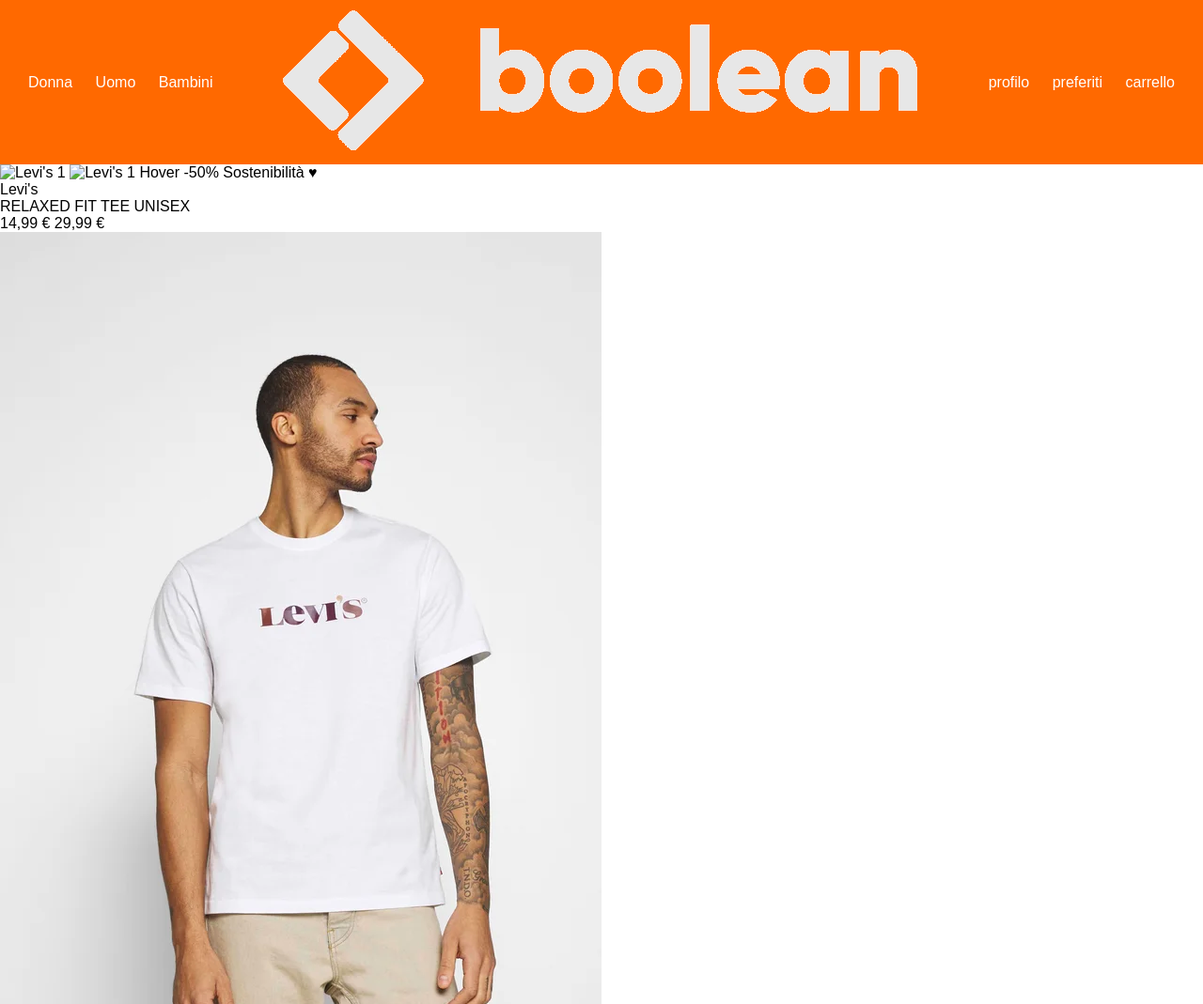
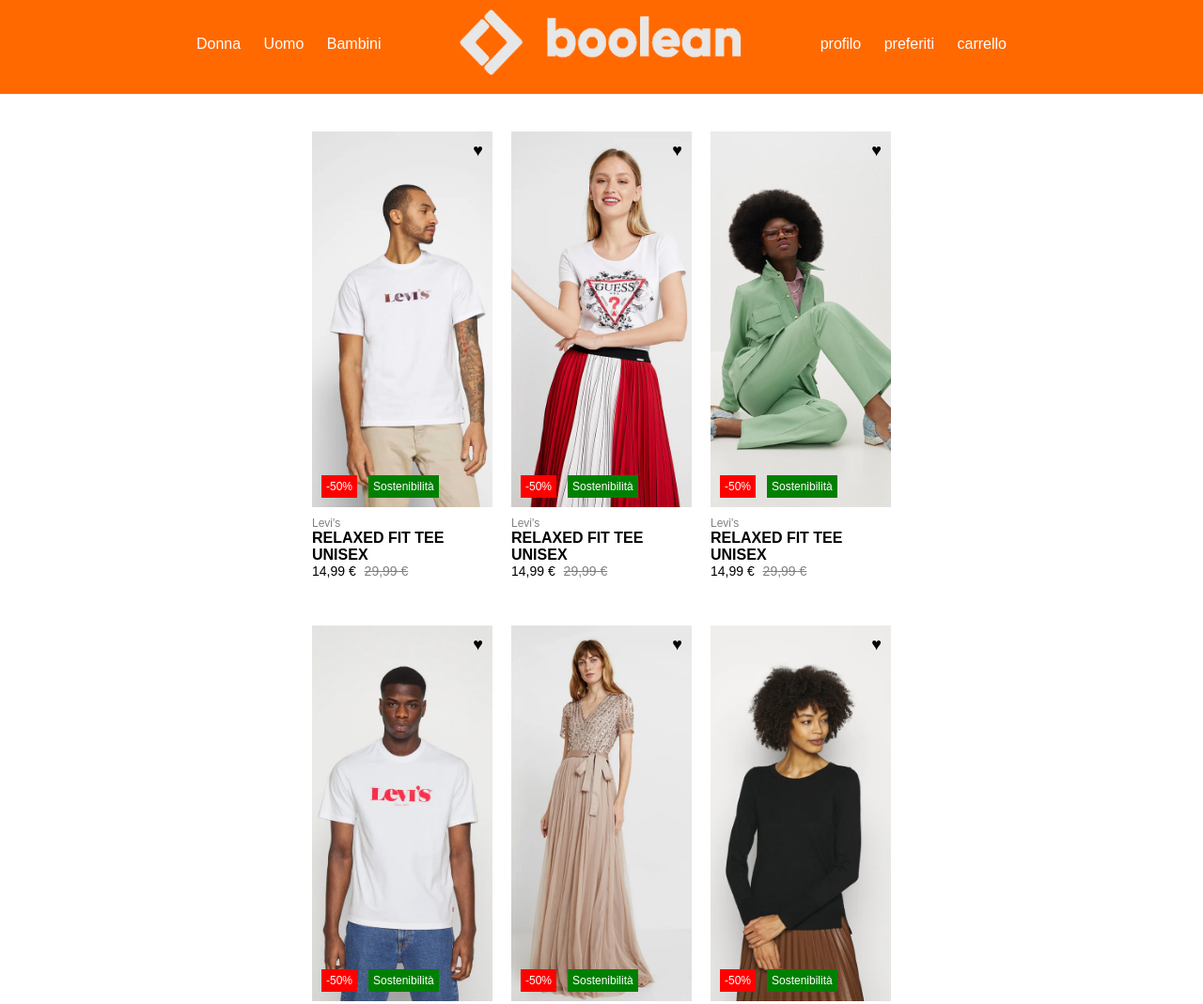
Before and after one commit to Augusto94-coder/html-css-boolando, a plain HTML site: page index.html in a window 1280 px wide. Shown: the top 1069 px of the page at 94% size. Drawn offline with Linux system fonts and the light colour scheme.

Commit message:
finito (in parte)

```diff
--- a/css/main.css
+++ b/css/main.css
@@ -8,11 +8,20 @@ body {
   font-family: Arial, sans-serif;
 }
 
+.container {
+  width: 70%;
+  margin: 0 auto;
+}
+
 /* Header */
 header {
+  width:100%;
+  height: 100px;
   background-color: #ff6900;
-  padding: 10px 20px;
+  padding: 10px;
   color: white;
+  position: fixed;
+  z-index: 900;
 }
 .top-bar {
   display: flex;
@@ -24,3 +33,110 @@ header {
   color: white;
   text-decoration: none;
 }
+
+#logo {
+  height: 70px;
+  width: 300px;
+}
+
+
+/* Main grid */
+.products-grid {
+  display: flex;
+  flex-wrap: wrap;
+  gap: 20px;
+  padding: 140px;
+}
+.product-card {
+  width: calc((100%/3) - (40px / 3));
+  margin-bottom: 30px;
+  cursor: pointer;
+}
+.product-image {
+  position: relative;
+  width: 100%;
+  height: 400px;
+  overflow: hidden;
+}
+.product-image img {
+  width: 100%;
+  height: 100%;
+  object-fit: cover;
+  display: block;
+  transition: opacity 0.3s ease-in-out;
+}
+.product-image .secondary {
+  position: absolute;
+  top: 0;
+  left: 0;
+  opacity: 0;
+}
+.product-image:hover .secondary {
+  opacity: 1;
+}
+.product-image:hover .primary {
+  opacity: 0;
+}
+
+/* Badge */
+.discount {
+  position: absolute;
+  bottom: 10px;
+  left: 10px;
+  background: red;
+  color: white;
+  padding: 5px;
+  font-size: 12px;
+}
+.eco {
+  position: absolute;
+  bottom: 10px;
+  left: 60px;
+  background: green;
+  color: white;
+  padding: 5px;
+  font-size: 12px;
+}
+.wishlist {
+  position: absolute;
+  top: 10px;
+  right: 10px;
+  font-size: 18px;
+  color: black;
+}
+
+/* Info */
+.product-info {
+  margin-top: 10px;
+}
+.brand {
+  font-size: 12px;
+  color: gray;
+}
+.name {
+  font-weight: bold;
+}
+.price {
+  font-size: 14px;
+}
+.old-price {
+  text-decoration: line-through;
+  color: gray;
+  margin-left: 5px;
+}
+
+/* Footer */
+footer {
+  background-color: #1a1a1a;
+  color: white;
+  text-align: center;
+  padding: 20px;
+}
+.footer-links a {
+  color: white;
+  margin: 0 10px;
+  text-decoration: none;
+}
+.socials {
+  margin-top: 10px;
+}
--- a/index.html
+++ b/index.html
@@ -1,52 +1,37 @@
 <!DOCTYPE html>
 <html lang="it">
+
 <head>
   <meta charset="UTF-8">
   <title>Boolando</title>
   <link rel="stylesheet" href="css/main.css">
 </head>
+
 <body>
 
   <!-- Header -->
   <header>
+    <div class="container">
       <nav class="top-bar">
         <div class="left-links">
           <a href="#">Donna</a>
           <a href="#">Uomo</a>
           <a href="#">Bambini</a>
         </div>
-      <div class="logo"><img src="img/boolean-logo.png" alt="logo Boolando"></div>
+        <div><img src="img/boolean-logo.png" alt="logo Boolando" id="logo"></div>
         <div class="icons">
           <a href="#">profilo</a>
           <a href="#">preferiti</a>
           <a href="#">carrello</a>
         </div>
       </nav>
+    </div>
   </header>
 
   <!-- Main -->
   <main>
+    <div class="container">
       <div class="products-grid">
-
-      <div class="product-card">
-        <div class="product-image">
-          <img class="primary" src="img/levis1.jpg" alt="Levi's 1">
-          <img class="secondary" src="img/levis1-hover.jpg" alt="Levi's 1 Hover">
-          <span class="discount">-50%</span>
-          <span class="eco">Sostenibilità</span>
-          <span class="wishlist">♥</span>
-        </div>
-        <div class="product-info">
-          <p class="brand">Levi's</p>
-          <p class="name">RELAXED FIT TEE UNISEX</p>
-          <p class="price">
-            <span class="new-price">14,99 €</span>
-            <span class="old-price">29,99 €</span>
-          </p>
-        </div>
-      </div>
-
-
 
         <div class="product-card">
           <div class="product-image">
@@ -66,13 +51,10 @@
           </div>
         </div>
 
-
-
-
         <div class="product-card">
           <div class="product-image">
-          <img class="primary" src="img/levis1.jpg" alt="Levi's 1">
-          <img class="secondary" src="img/levis1-hover.jpg" alt="Levi's 1 Hover">
+            <img class="primary" src="img/2.webp" alt="Levi's 1">
+            <img class="secondary" src="img/2b.webp" alt="Levi's 1 Hover">
             <span class="discount">-50%</span>
             <span class="eco">Sostenibilità</span>
             <span class="wishlist">♥</span>
@@ -87,12 +69,10 @@
           </div>
         </div>
 
-
-
         <div class="product-card">
           <div class="product-image">
-          <img class="primary" src="img/levis1.jpg" alt="Levi's 1">
-          <img class="secondary" src="img/levis1-hover.jpg" alt="Levi's 1 Hover">
+            <img class="primary" src="img/3.webp" alt="Levi's 1">
+            <img class="secondary" src="img/3b.webp" alt="Levi's 1 Hover">
             <span class="discount">-50%</span>
             <span class="eco">Sostenibilità</span>
             <span class="wishlist">♥</span>
@@ -107,12 +87,10 @@
           </div>
         </div>
 
-
-
         <div class="product-card">
           <div class="product-image">
-          <img class="primary" src="img/levis1.jpg" alt="Levi's 1">
-          <img class="secondary" src="img/levis1-hover.jpg" alt="Levi's 1 Hover">
+            <img class="primary" src="img/4.webp" alt="Levi's 1">
+            <img class="secondary" src="img/4b.webp" alt="Levi's 1 Hover">
             <span class="discount">-50%</span>
             <span class="eco">Sostenibilità</span>
             <span class="wishlist">♥</span>
@@ -127,11 +105,10 @@
           </div>
         </div>
 
-
         <div class="product-card">
           <div class="product-image">
-          <img class="primary" src="img/levis1.jpg" alt="Levi's 1">
-          <img class="secondary" src="img/levis1-hover.jpg" alt="Levi's 1 Hover">
+            <img class="primary" src="img/5.webp" alt="Levi's 1">
+            <img class="secondary" src="img/5b.webp" alt="Levi's 1 Hover">
             <span class="discount">-50%</span>
             <span class="eco">Sostenibilità</span>
             <span class="wishlist">♥</span>
@@ -146,12 +123,31 @@
           </div>
         </div>
 
+        <div class="product-card">
+          <div class="product-image">
+            <img class="primary" src="img/6.webp" alt="Levi's 1">
+            <img class="secondary" src="img/6b.webp" alt="Levi's 1 Hover">
+            <span class="discount">-50%</span>
+            <span class="eco">Sostenibilità</span>
+            <span class="wishlist">♥</span>
+          </div>
+          <div class="product-info">
+            <p class="brand">Levi's</p>
+            <p class="name">RELAXED FIT TEE UNISEX</p>
+            <p class="price">
+              <span class="new-price">14,99 €</span>
+              <span class="old-price">29,99 €</span>
+            </p>
+          </div>
+        </div>
 
+      </div>
     </div>
   </main>
 
   <!-- Footer -->
   <footer>
+    <div class="container">
       <p>Boolando s.r.l</p>
       <div class="footer-links">
         <a href="#">Informazioni legali</a>
@@ -162,7 +158,9 @@
         <p>Trovaci anche su:</p>
 
       </div>
+
+    </div>
   </footer>
+</body>
 
-</body>
 </html>
```
Lines whose indentation alone changed are shown as unchanged.
